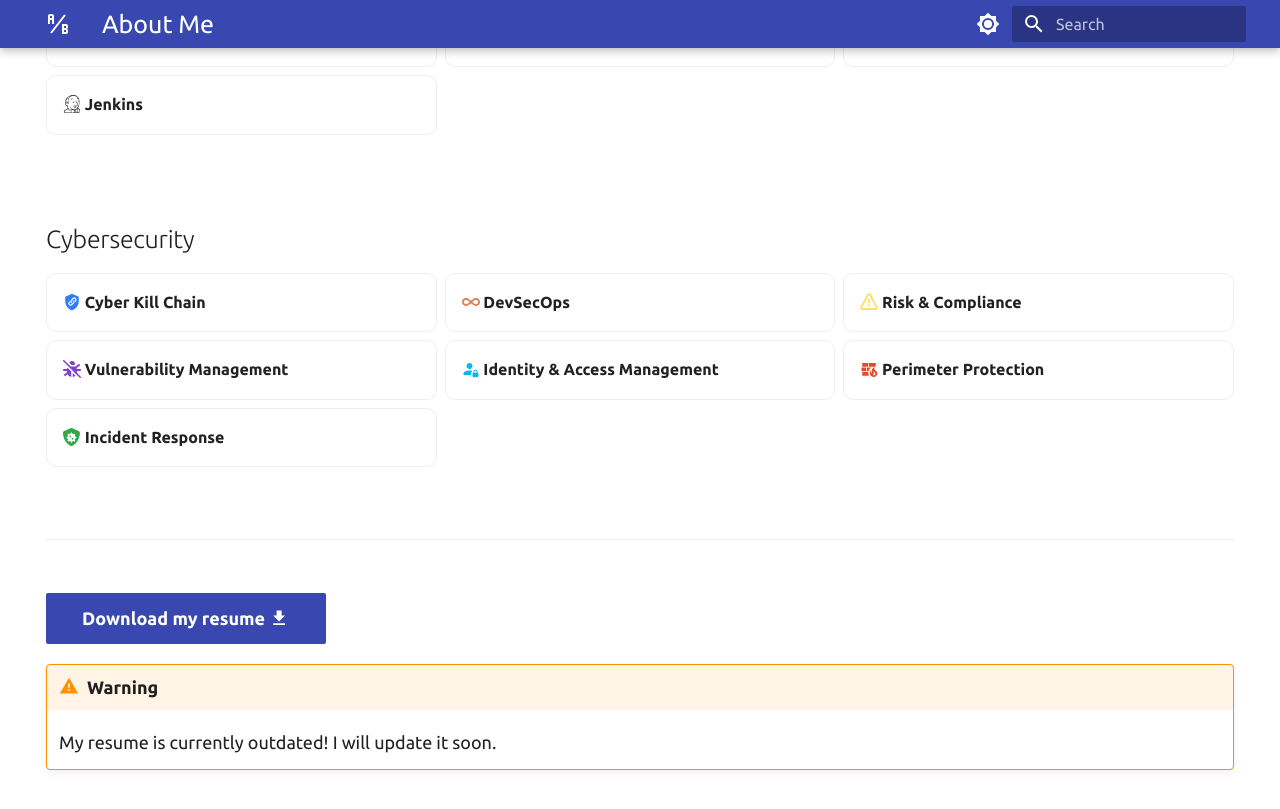
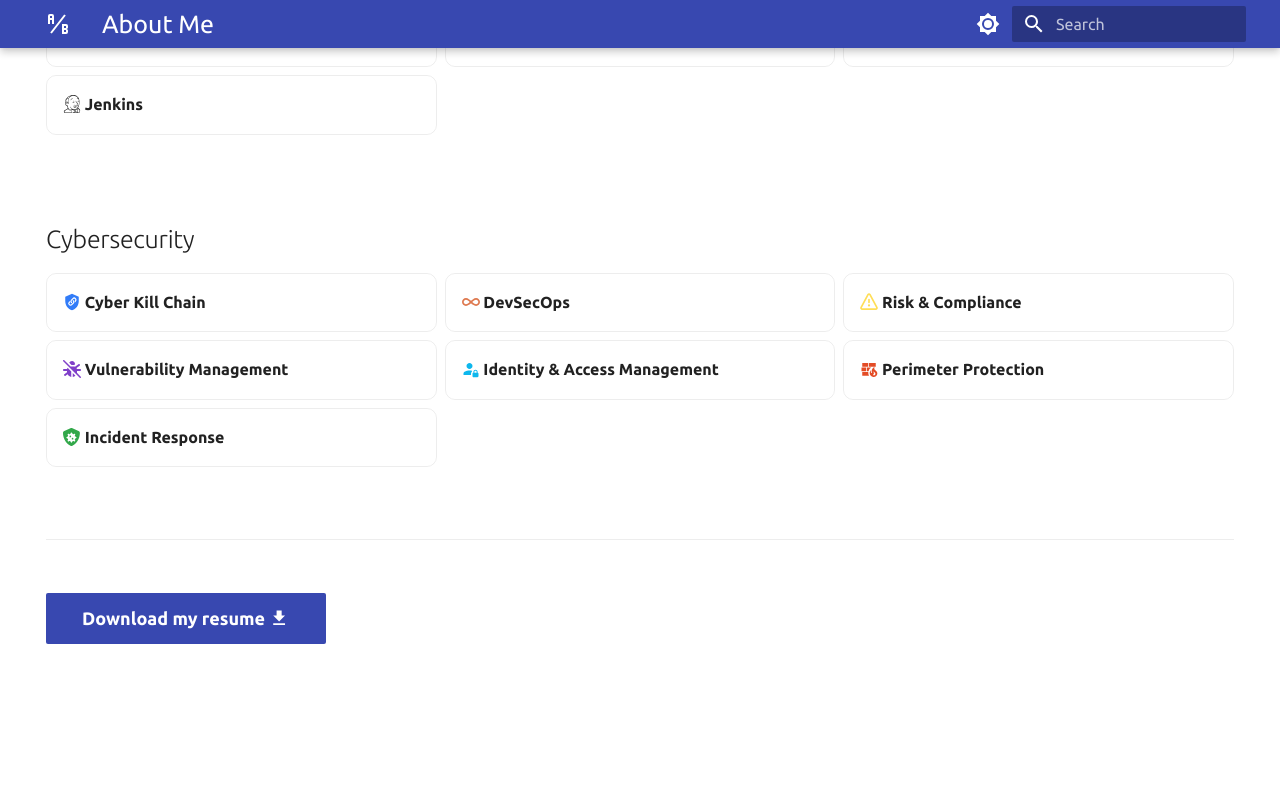
Before and after one commit to Braundo/braundmeier-site, an MkDocs documentation site: the page built from docs/index.md, in a window 1280 px wide and 900 px high, scrolled down 1177 px. Shown: the top 809 px of the window. Built offline with MkDocs 1.6.1 and Material for MkDocs 9.7.7, drawn with Linux system fonts in a browser that asks for light colours; after the commit the page ends 1950 px from its top, so only the background shows below that.

```diff
--- a/docs/index.md
+++ b/docs/index.md
@@ -67,7 +67,5 @@
 <br>
 [Download my resume :material-download:](assets/aaron-braundmeier-resume.pdf){ .md-button }
 
-!!! warning
-    My resume is currently outdated! I will update it soon.
 
 <br><br><br>
```
Also changed, not shown: site/index.html, site/search/search_index.json, site/sitemap.xml, 3 other files.
